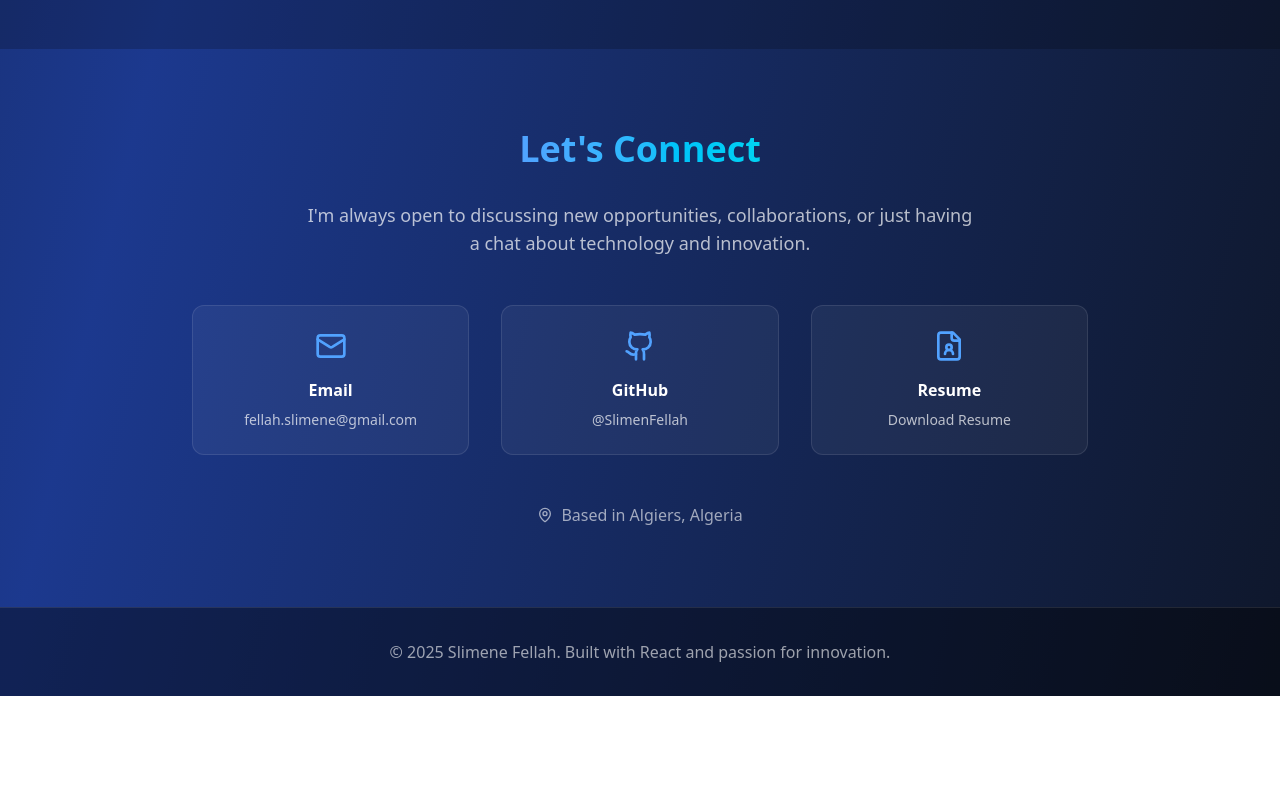
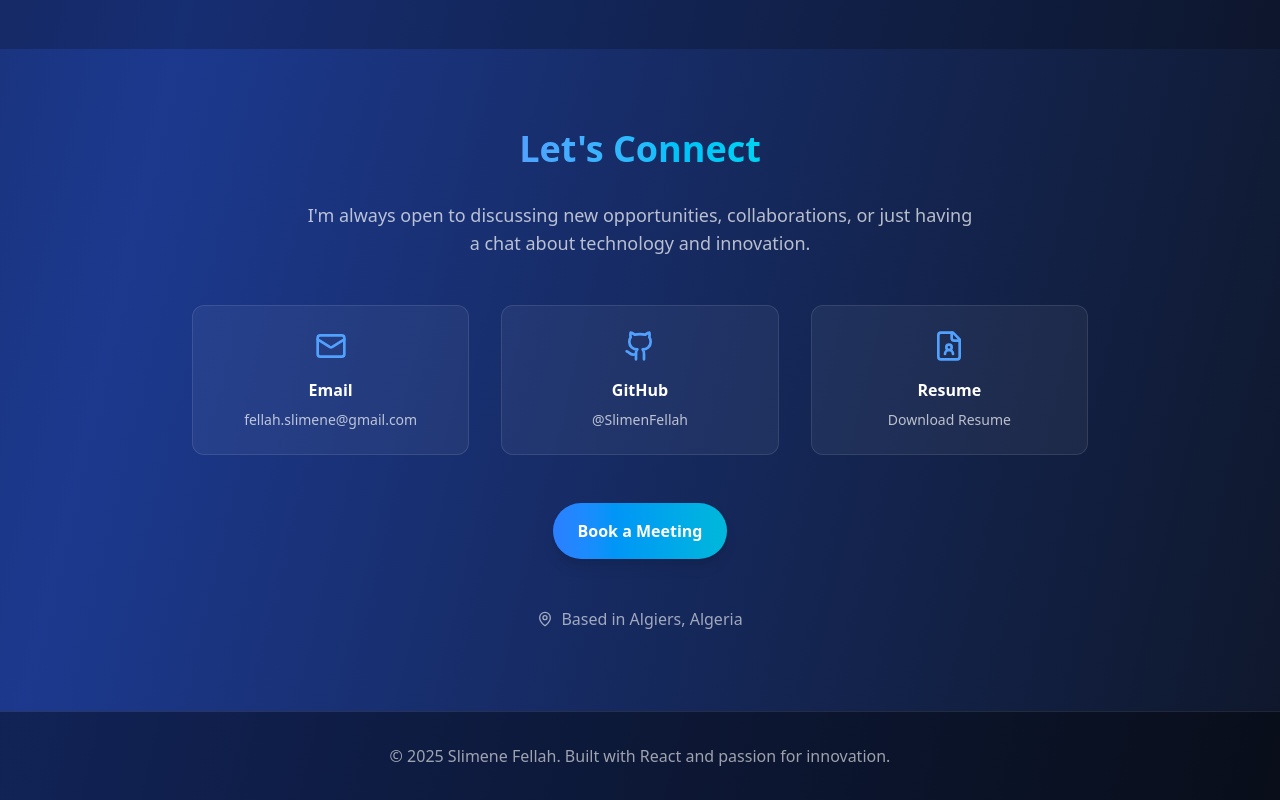
Before and after one commit to SlimenFellah/portfolio, a React (Create React App) app: page / in a window 1280 px wide. Shown: the part 4669-5469 px from the top of the page. Before the commit the page ends 5365 px from the top, so only its background shows below. Built offline with nearby package versions, Linux system fonts and the light colour scheme.

Commit message:
add book a meeting button

```diff
--- a/src/pages/main.js
+++ b/src/pages/main.js
@@ -1,5 +1,5 @@
-import React, { useState, useEffect } from 'react';
-import { Globe, Users, Mic, Shield, Terminal, GitBranch, Presentation, CalendarCheck, GraduationCap, Briefcase, FlaskConical, Code2, Layers, Github, Linkedin, Mail, MapPin, ExternalLink, Award, Calendar, Code, Database, Cpu, ChevronDown, Menu, X, FileUser } from 'lucide-react';
+import { useState, useEffect } from 'react';
+import { Globe, Users, Mic, Shield, Terminal, GitBranch, Presentation, CalendarCheck, GraduationCap, Briefcase, FlaskConical, Code2, Layers, Github, Mail, MapPin, ExternalLink, Award, Calendar, Code, Database, Cpu, ChevronDown, Menu, X, FileUser  } from 'lucide-react';
 import { Typewriter } from 'react-simple-typewriter';
 import { toast, ToastContainer } from 'react-toastify';
 import 'react-toastify/dist/ReactToastify.css';
@@ -628,12 +628,25 @@ const Portfolio = () => {
             </a>
           </div>
 
+          {/* Calendly CTA Button */}
+          <div className="mb-12 flex justify-center">
+            <a
+              href="https://calendly.com/fellah-slimene/meet"
+              target="_blank"
+              rel="noopener noreferrer"
+              className="inline-flex justify-center items-center bg-gradient-to-r from-blue-500 to-cyan-500 text-white font-semibold px-12 py-4 rounded-full shadow-lg cursor-pointer transition-all duration-300 hover:from-blue-600 hover:to-cyan-600 hover:scale-105 hover:shadow-xl"
+            >
+              &nbsp; &nbsp; &nbsp; Book a Meeting &nbsp; &nbsp; &nbsp;
+            </a>
+          </div>
+
           <div className="flex items-center justify-center gap-2 text-white/60">
             <MapPin size={16} />
             <span>Based in Algiers, Algeria</span>
           </div>
         </div>
       </section>
+
 
       {/* Footer */}
       <footer className="py-8 px-4 sm:px-6 lg:px-8 bg-black/40 border-t border-white/10">
```
